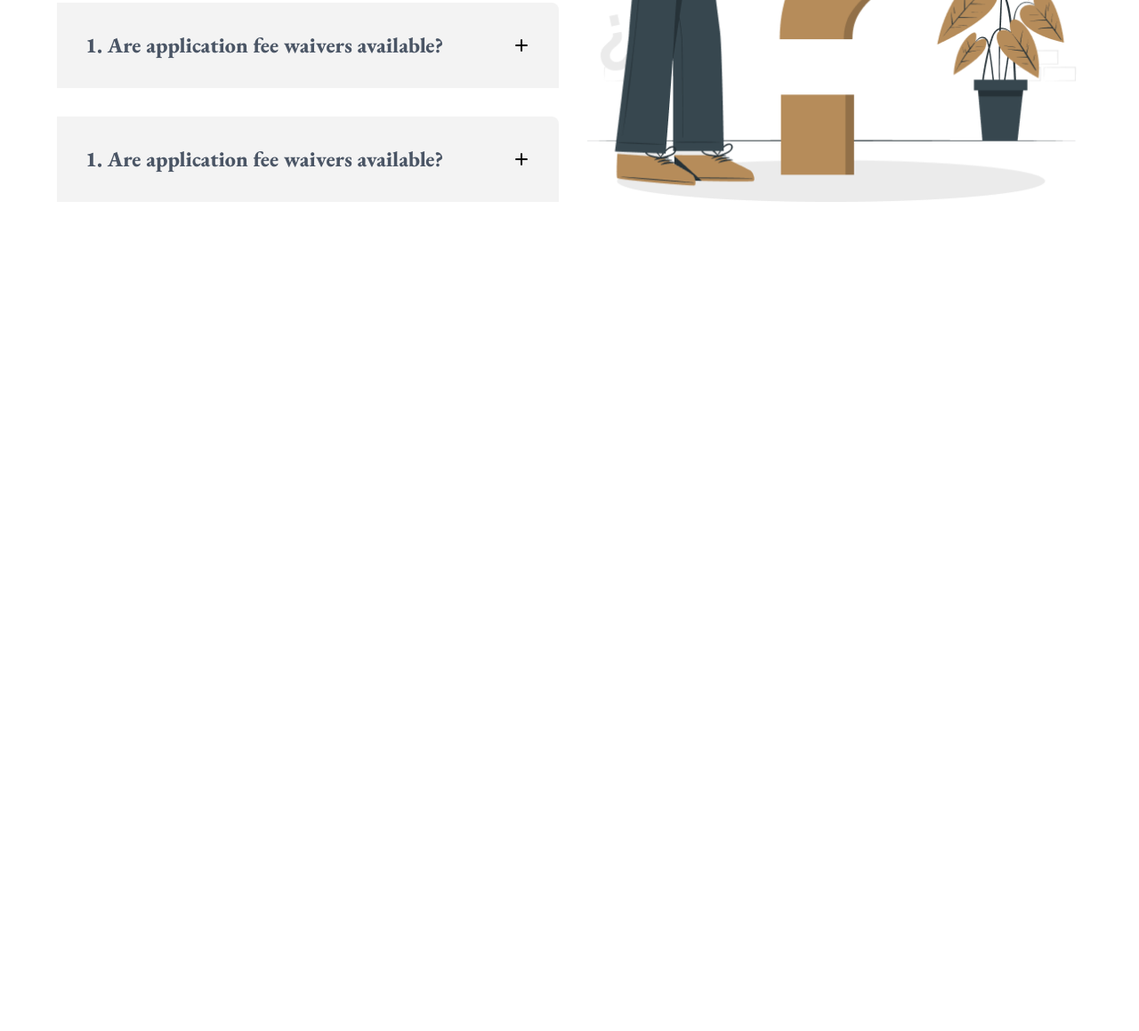
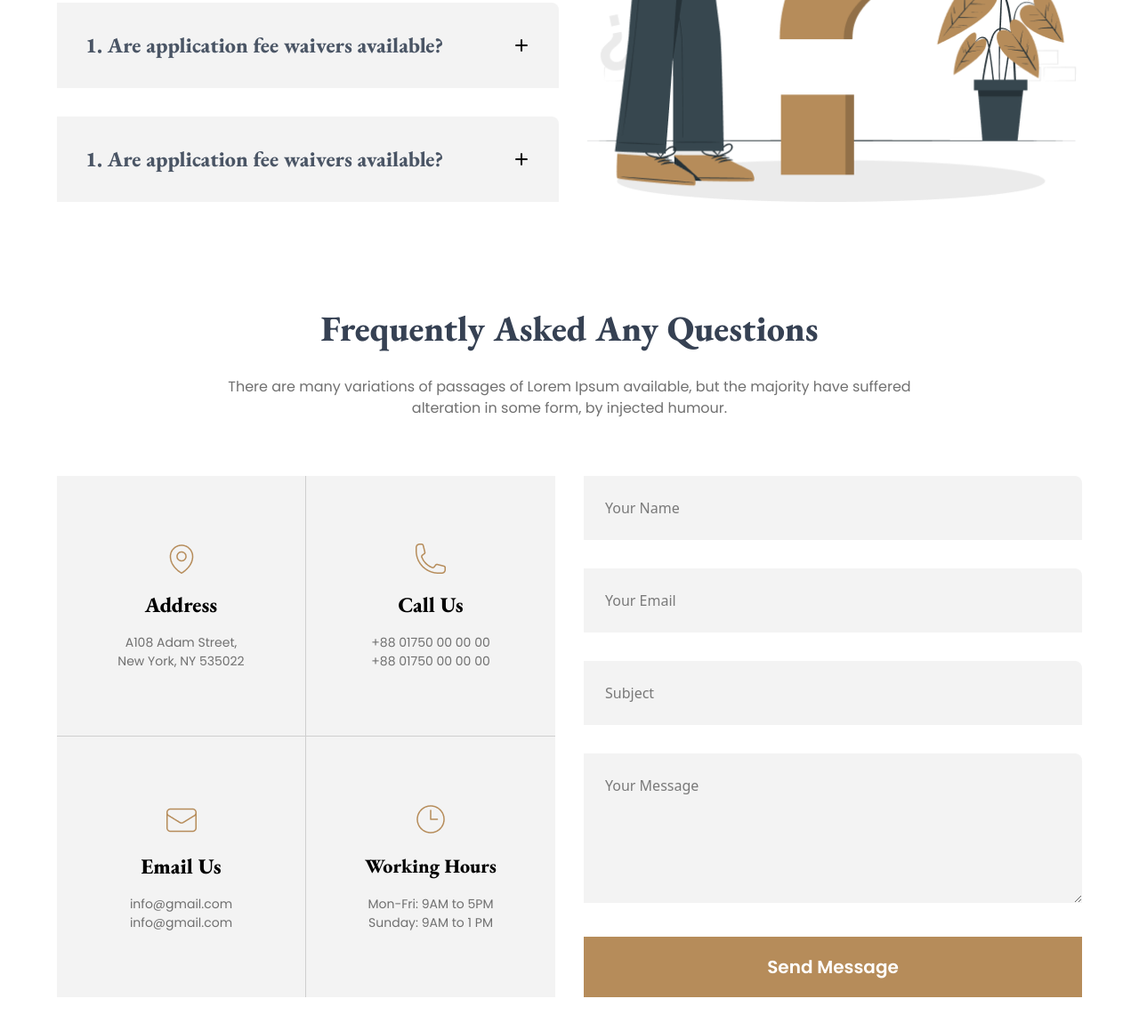
Before and after one commit to tanvirshekh-dev/Legal-Solution-Website, a plain HTML site: page index.html in a window 1280 px wide. Shown: the part 3381-4540 px from the top of the page at 89% size. Before the commit the page ends 3720 px from the top, so only its background shows below. Drawn offline with nearby package versions, Linux system fonts and the light colour scheme.

Commit message:
added contact section

```diff
--- a/index.html
+++ b/index.html
@@ -337,6 +337,67 @@
         </div>
       </section>
       <!-- question end -->
+
+      <!-- Contact us start -->
+       <section>
+        <div class="contact-container">
+           <h2
+              class="contact-heading eb-garamond-extra-bold text-[40px] text-center text-gray-700"
+            >
+              Frequently Asked Any Questions
+            </h2>
+            <p
+              class="contact-title poppins-regular-03 text-center max-w-3xl mx-auto pt-6 pb-16"
+            >
+              There are many variations of passages of Lorem Ipsum available,
+              but the majority have suffered alteration in some form, by
+              injected humour.
+            </p>
+
+            <div class="contact-area max-w-6xl mx-auto grid grid-cols-2 gap-8 mb-28">
+              <div class="contact-box-items grid grid-cols-2 ">
+                <div class="contact-box p-16 flex items-center justify-center flex-col bg-[#F3F3F3] border-r border-b border-[#CFCFCF]">
+                  <img src="./images/location.png" alt="location">
+                  <h2 class="eb-garamond-extra-bold text-2xl py-4">Address</h2>
+                  <h5 class="poppins-regular-3">A108 Adam Street,</h5>
+                  <h5 class="poppins-regular-3">New York, NY 535022</h5>
+                </div>
+
+                <div class="contact-box p-16 flex items-center justify-center flex-col bg-[#F3F3F3] border-b border-[#CFCFCF]">
+                  <img src="./images/call.png" alt="location">
+                  <h2 class="eb-garamond-extra-bold text-2xl py-4">Call Us</h2>
+                  <h5 class="poppins-regular-3">+88 01750 00 00 00</h5>
+                  <h5 class="poppins-regular-3">+88 01750 00 00 00</h5>
+                </div>
+
+                <div class="contact-box p-16 flex items-center justify-center flex-col bg-[#F3F3F3] border-r border-[#CFCFCF]">
+                  <img src="./images/email.png" alt="location">
+                  <h2 class="eb-garamond-extra-bold text-2xl py-4">Email Us</h2>
+                  <h5 class="poppins-regular-3">info@gmail.com</h5>
+                  <h5 class="poppins-regular-3">info@gmail.com</h5>
+                </div>
+
+                <div class="contact-box p-16 flex items-center justify-center flex-col bg-[#F3F3F3]">
+                  <img src="./images/time.png" alt="location">
+                  <h2 class="eb-garamond-extra-bold text-[22px] py-4">Working Hours</h2>
+                  <h5 class="poppins-regular-3">Mon-Fri: 9AM to 5PM</h5>
+                  <h5 class="poppins-regular-3">Sunday: 9AM to 1 PM</h5>
+                </div>
+              </div>
+
+              <div class="contact-items">
+                <div class="contact-item w-full space-y-8">
+                  <input type="text" name="" id="" placeholder="Your Name" class="w-full py-6 pl-6 bg-[#F3F3F3] rounded-tr-lg">
+                  <input type="email" name="" id="" placeholder="Your Email" class="w-full py-6 pl-6 bg-[#F3F3F3] rounded-tr-lg">
+                  <input type="text" name="" id="" placeholder="Subject" class="w-full py-6 pl-6 bg-[#F3F3F3] rounded-tr-lg">
+                  <textarea name="" id="" cols="40" rows="5" placeholder="Your Message" class="w-full py-6 pl-6 bg-[#F3F3F3] rounded-tr-lg"></textarea>
+                  <input type="button" value="Send Message" class="w-full py-5  poppins-semibold text-xl bg-[#B68C5A]">
+                </div>
+              </div>
+            </div>
+        </div>
+       </section>
+      <!-- Contact us end -->
     </main>
   </body>
 </html>
--- a/styles/style.css
+++ b/styles/style.css
@@ -29,6 +29,13 @@
   font-weight: 400;
   font-style: normal;
   font-size: 18px;
+  color: #707070;
+}
+.poppins-regular-3 {
+  font-family: "Poppins", sans-serif;
+  font-weight: 400;
+  font-style: normal;
+  font-size: 14px;
   color: #707070;
 }
 .poppins-regular-03 {
```
